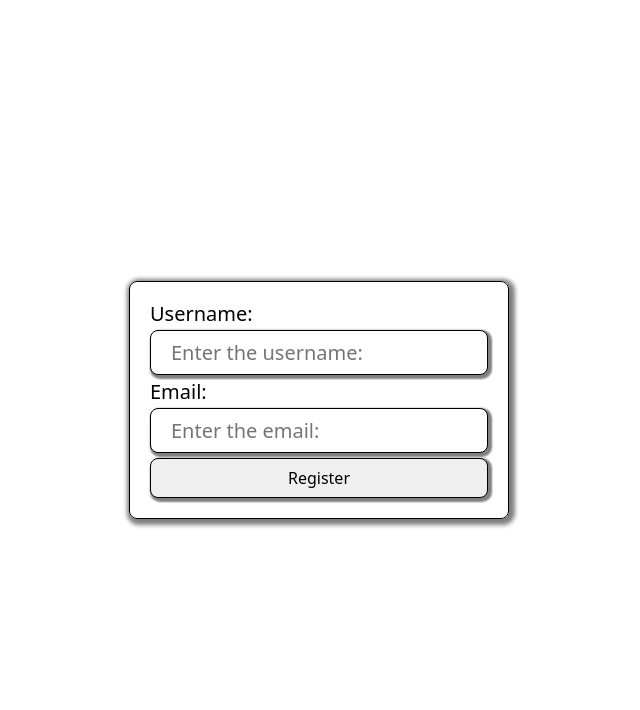
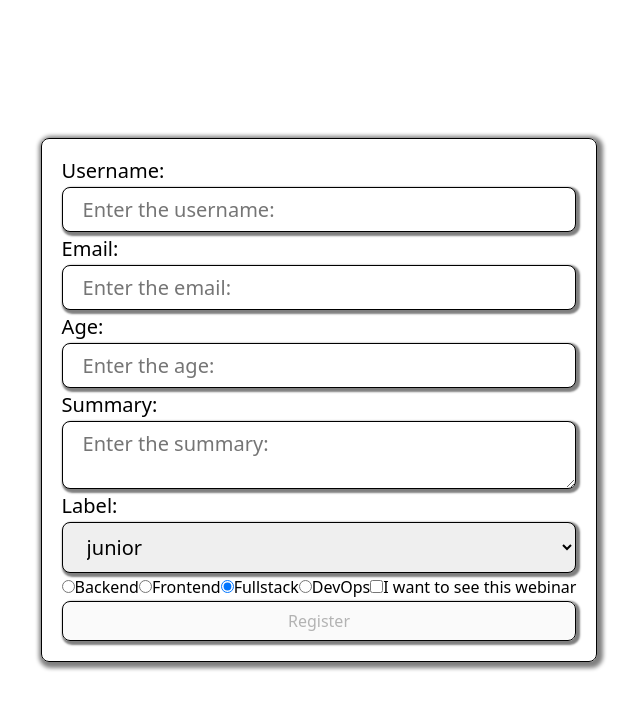
Before and after one commit to KaidoDragnil/TrainReact, a React (Vite) app: page / in a window 1280 px wide. Shown: the top 710 px of the page, without its empty margins (321-961 px from the left). Built offline with nearby package versions, Linux system fonts and the light colour scheme.

Commit message:
controlled form advanced

```diff
--- a/package.json
+++ b/package.json
@@ -10,6 +10,7 @@
     "preview": "vite preview"
   },
   "dependencies": {
+    "formik": "^2.4.6",
     "modern-normalize": "^3.0.1",
     "react": "^19.0.0",
     "react-dom": "^19.0.0"
--- a/src/Components/Forms/ControlledForm.jsx
+++ b/src/Components/Forms/ControlledForm.jsx
@@ -5,30 +5,28 @@ const ControlledForm = () => {
   const [values, setValues] = useState({
     username: '',
     email: '',
+    age: '',
+    summary: '',
+    label: '',
+    role: 'fullstack',
+    accept: false,
   });
 
   const handleSubmit = e => {
     e.preventDefault();
+    console.log(values);
   };
-  /////////////////////////////////////////
-  // ///////DRY/////////
-  ///////////////////////////////
-  //   const handleChangeName = e => {setValues({ ...values, username: e.target.value });};
-  //     const handleChangeEmail = e => {setValues({ ...values, email: e.target.value });};
-  ///////////////////////////////////////////
   const handleChangeInput = e => {
-    const { name, value } = e.target;
+    const { name, value, type, checked } = e.target;
     console.log(name, value);
-    ////////////////////////////////////////////////
-    //      switch (name) { case 'username':  return setValues({ ...values, username: value });
-    //       case 'email': return setValues({ ...values, email: value });
-    //       default:break; }
-    /////////////////////////////////////////////////
+    if (type === 'checkbox') {
+      return setValues({ ...values, [name]: checked });
+    }
     setValues({ ...values, [name]: value });
   };
   return (
     <section className={s.formWrapper}>
-      <form className={s.form}>
+      <form onSubmit={handleSubmit} className={s.form}>
         <label className={s.label}>
           <span>Username:</span>
           <input
@@ -49,8 +47,94 @@ const ControlledForm = () => {
             placeholder="Enter the email:"
           />
         </label>
-
-        <button className={s.button}>Register</button>
+        <label className={s.label}>
+          <span>Age:</span>
+          <input
+            onChange={handleChangeInput}
+            value={values.age}
+            className={s.input}
+            name="age"
+            type="number"
+            placeholder="Enter the age:"
+          />
+        </label>
+        <label className={s.label}>
+          <span>Summary:</span>
+          <textarea
+            onChange={handleChangeInput}
+            value={values.summary}
+            className={s.input}
+            name="summary"
+            placeholder="Enter the summary:"
+          />
+        </label>
+        <label className={s.label}>
+          <span>Label:</span>
+          <select
+            onChange={handleChangeInput}
+            value={values.label}
+            className={s.input}
+            name="label"
+          >
+            <option value="junior">junior</option>
+            <option value="middle">middle</option>
+            <option value="senior">senior</option>
+          </select>
+        </label>
+        <div>
+          <label>
+            <input
+              type="radio"
+              checked={values.role === 'backend'}
+              onChange={handleChangeInput}
+              name="role"
+              value="backend"
+            />
+            Backend
+          </label>
+          <label>
+            <input
+              type="radio"
+              checked={values.role === 'frontend'}
+              onChange={handleChangeInput}
+              name="role"
+              value="frontend"
+            />
+            Frontend
+          </label>
+          <label>
+            <input
+              type="radio"
+              checked={values.role === 'fullstack'}
+              onChange={handleChangeInput}
+              name="role"
+              value="fullstack"
+            />
+            Fullstack
+          </label>
+          <label>
+            <input
+              type="radio"
+              checked={values.role === 'devOps'}
+              onChange={handleChangeInput}
+              name="role"
+              value="devOps"
+            />
+            DevOps
+          </label>
+          <label>
+            <input
+              type="checkbox"
+              checked={values.accept}
+              name="accept"
+              onChange={handleChangeInput}
+            />
+            I want to see this webinar
+          </label>
+        </div>
+        <button disabled={!values.accept} className={s.button}>
+          Register
+        </button>
       </form>
     </section>
   );
```
Also changed, not shown: src/Components/Header/Header.jsx (added, +12 -0 lines), 1 other file (tests, documents, lock files or other folders).
